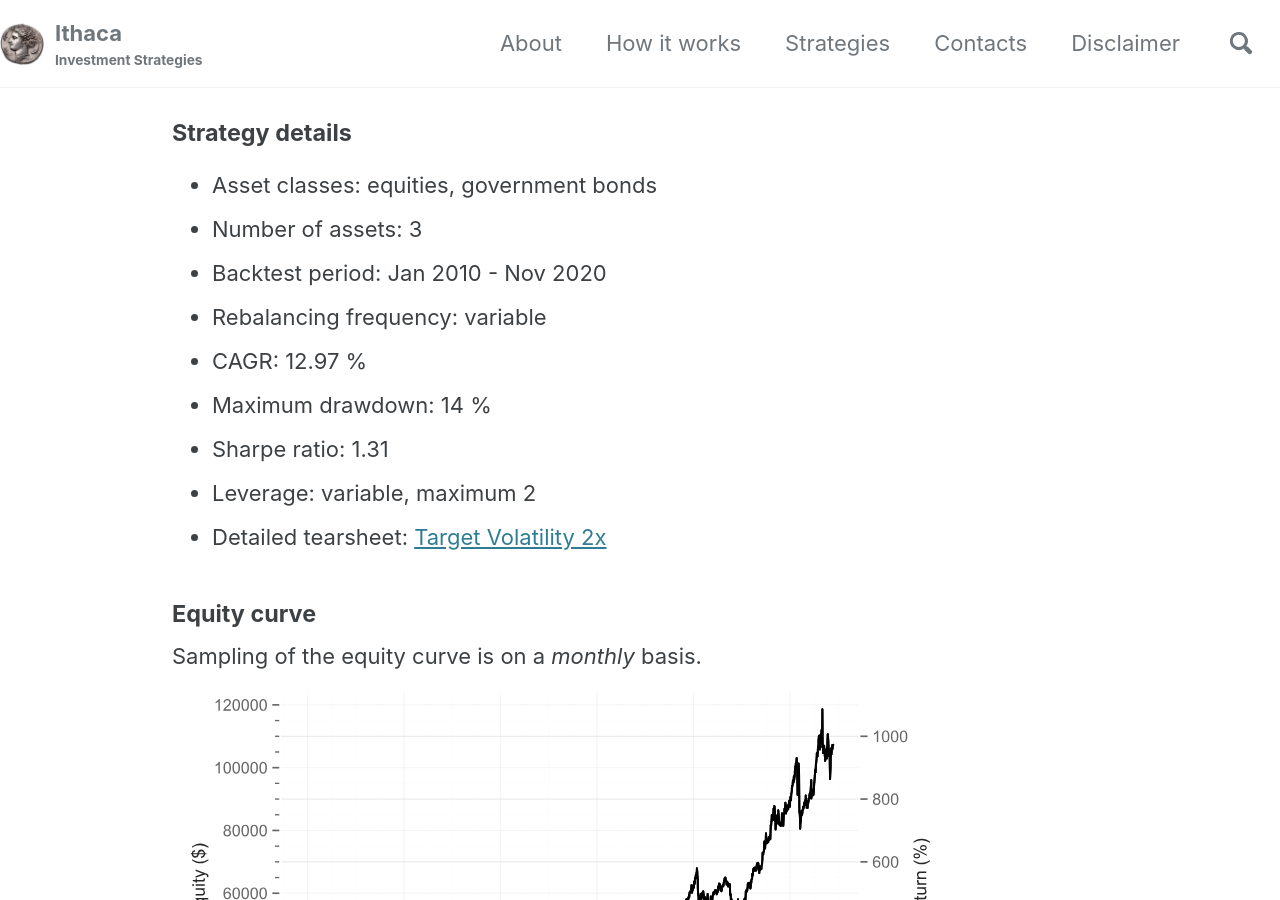
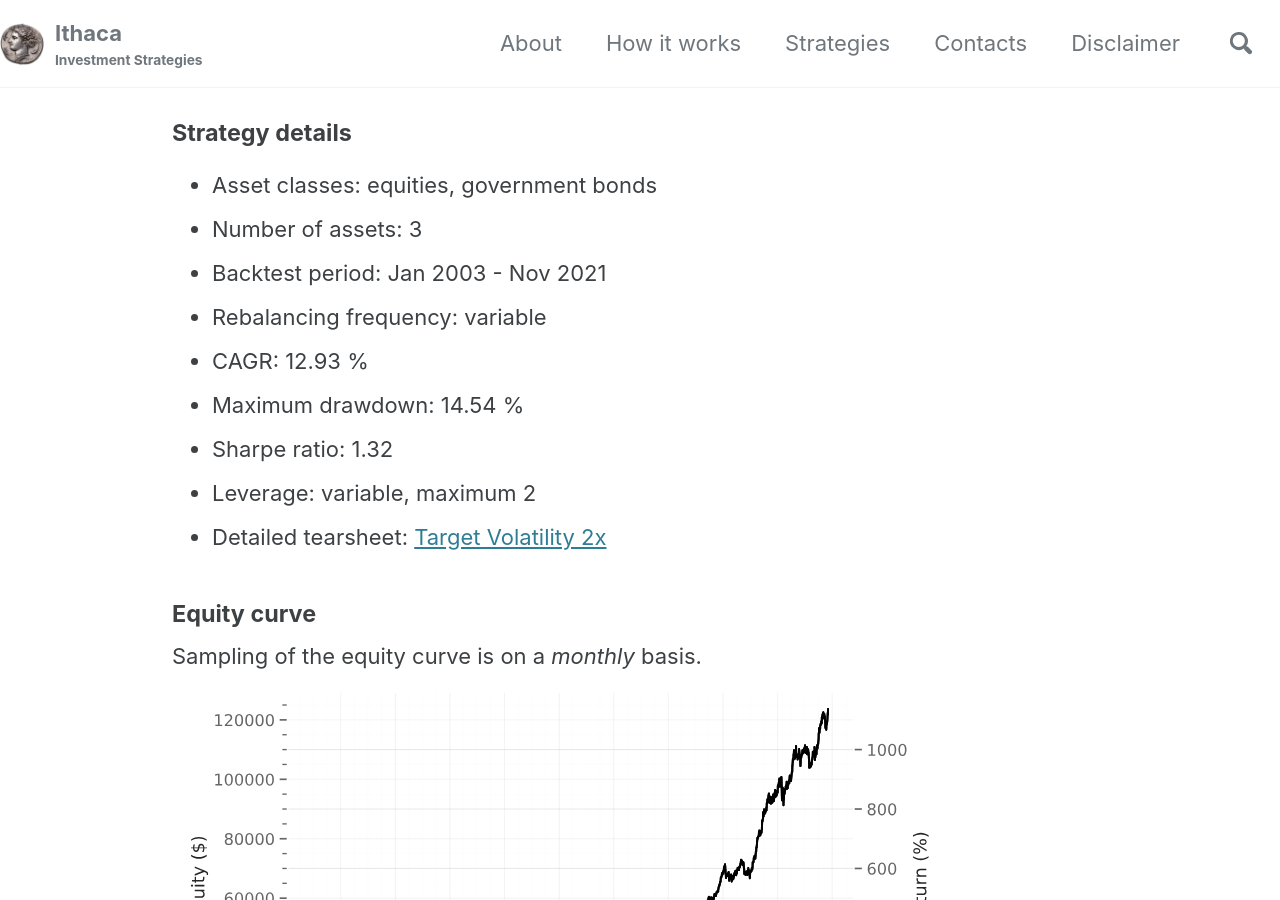
Before and after one commit to IthacaResearch/ithacaresearch.github.io, a Jekyll site: the page built from _posts/2019-08-03-Target-Volatility-2x.md, in a window 1280 px wide and 900 px high, scrolled down 532 px. Built offline with Jekyll 4.4.1, drawn with Linux system fonts in a browser that asks for light colours; cached includes are drawn as plain includes.

Commit message:
Update and rename 2019-08-03-Target-Volatility-3X.md to 2019-08-03-Target-Volatility-2x.md

```diff
--- a/_posts/2019-08-03-Target-Volatility-3X.md
+++ b/_posts/2019-08-03-Target-Volatility-2x.md
@@ -15,14 +15,14 @@ The main risks of this strategy are high leverage and unforeseen changes in corr
 #### Strategy details
 * Asset classes: equities, government bonds
 * Number of assets: 3
-* Backtest period: Jan 2010 - Nov 2020
+* Backtest period: Jan 2003 - Nov 2021
 * Rebalancing frequency: variable
-* CAGR: 12.97 %
-* Maximum drawdown: 14 %
-* Sharpe ratio: 1.31
+* CAGR: 12.93 %
+* Maximum drawdown: 14.54 %
+* Sharpe ratio: 1.32
 * Leverage: variable, maximum 2
-* Detailed tearsheet: [Target Volatility 2x](/tearsheets/target_volatility_3x.html)
+* Detailed tearsheet: [Target Volatility 2x](/tearsheets/TargetVolatility2x.html)
 
 #### Equity curve
 Sampling of the equity curve is on a _monthly_ basis.
-![Target Volatility 2x](/images/target_volatility_3x.svg)
+![Target Volatility 2x](/images/TargetVolatility2x.svg)
```
